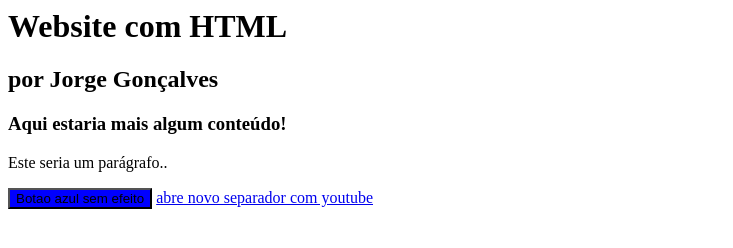
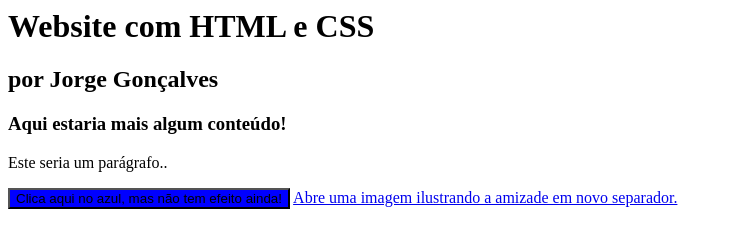
Before and after one commit to j-m-f-g/html, a plain HTML site: page index.html in a window 1280 px wide. Shown: the whole page, without its empty margins (0-733 px from the left). Drawn offline with Linux system fonts and the light colour scheme.

Commit message:
Update index.html

```diff
--- a/index.html
+++ b/index.html
@@ -1,4 +1,4 @@
-<h1>Website com HTML</h1>
+<h1>Website com HTML e CSS</h1>
 <h2>por Jorge Gonçalves</h2>
 <h3>Aqui estaria mais algum conteúdo!</h3>
 <p>Este seria um parágrafo..</p>
@@ -8,5 +8,9 @@
         background-color: blue;
     }
 </style>
-<button>Botao azul sem efeito</button>
-<a href="https://www.youtube.com/" target="_blank">abre novo separador com youtube</a>
+<button>
+    Clica aqui no azul, mas não tem efeito ainda!
+</button>
+<a href="https://cdn.shopify.com/s/files/1/0568/4561/files/Friendship2.jpg?9233750453074263927" target="_blank">
+    Abre uma imagem ilustrando a amizade em novo separador.
+</a>
```
